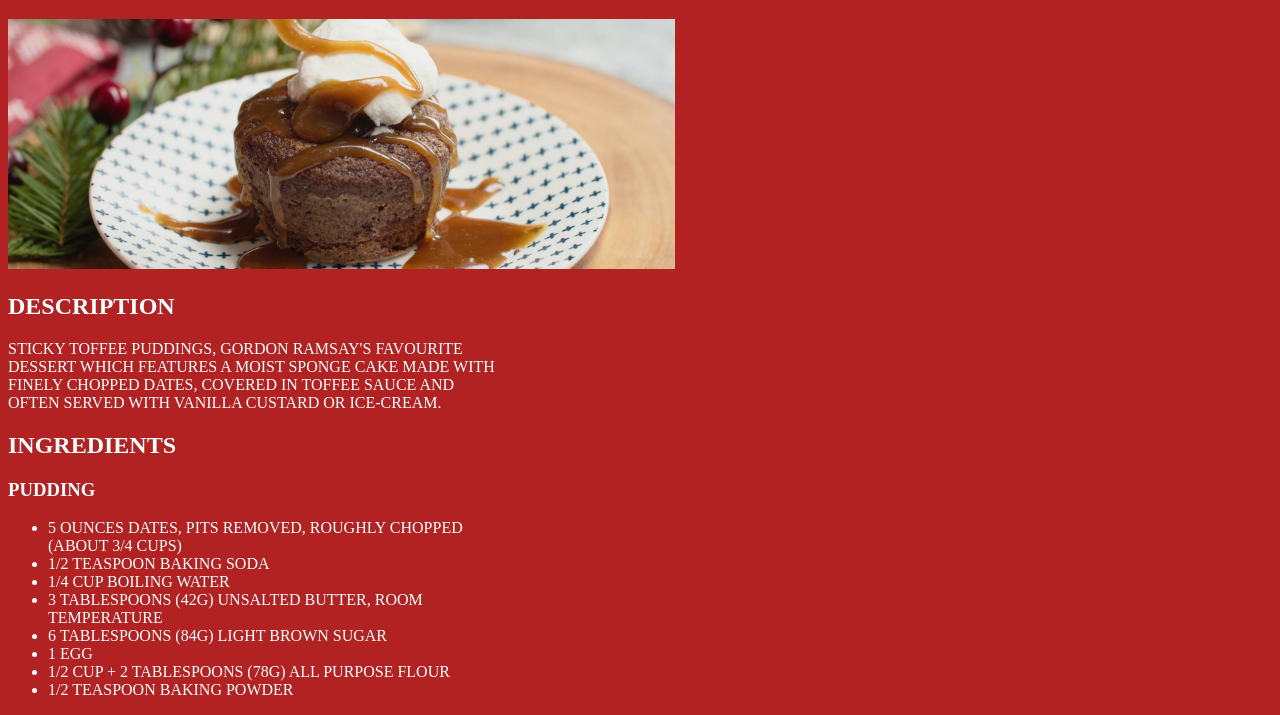
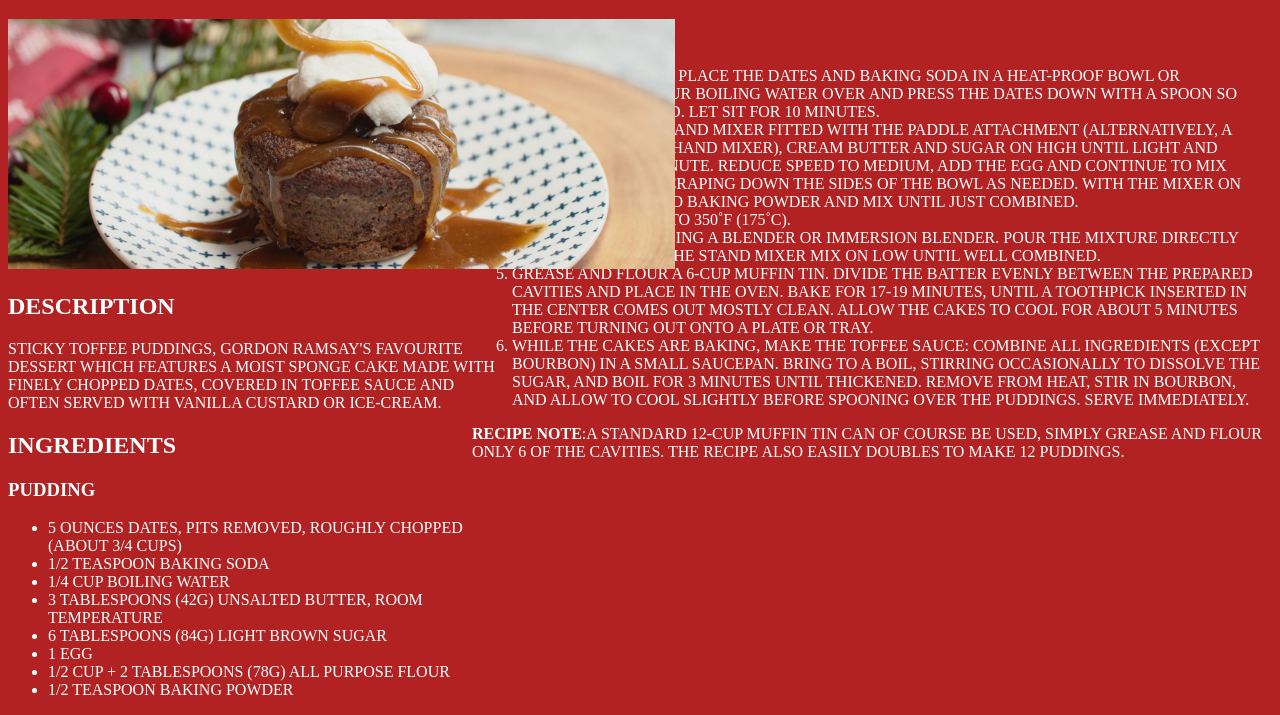
Before and after one commit to cl-42/odin-recipes, a plain HTML site: page recipes/pudding.html in a window 1280 px wide. Shown: the part 61-776 px from the top of the page. Drawn offline with Linux system fonts and the light colour scheme.

Commit message:
Aligned steps to the right of page

```diff
--- a/recipes/recipes.css
+++ b/recipes/recipes.css
@@ -8,3 +8,11 @@ div.desc,
 div.ingredients {
     width: 500px;
 }
+
+div.steps {
+    width: 800px;
+    height: auto;
+    display: inline-block;
+    float: right;
+    margin-block-start: -900px;
+}
```
